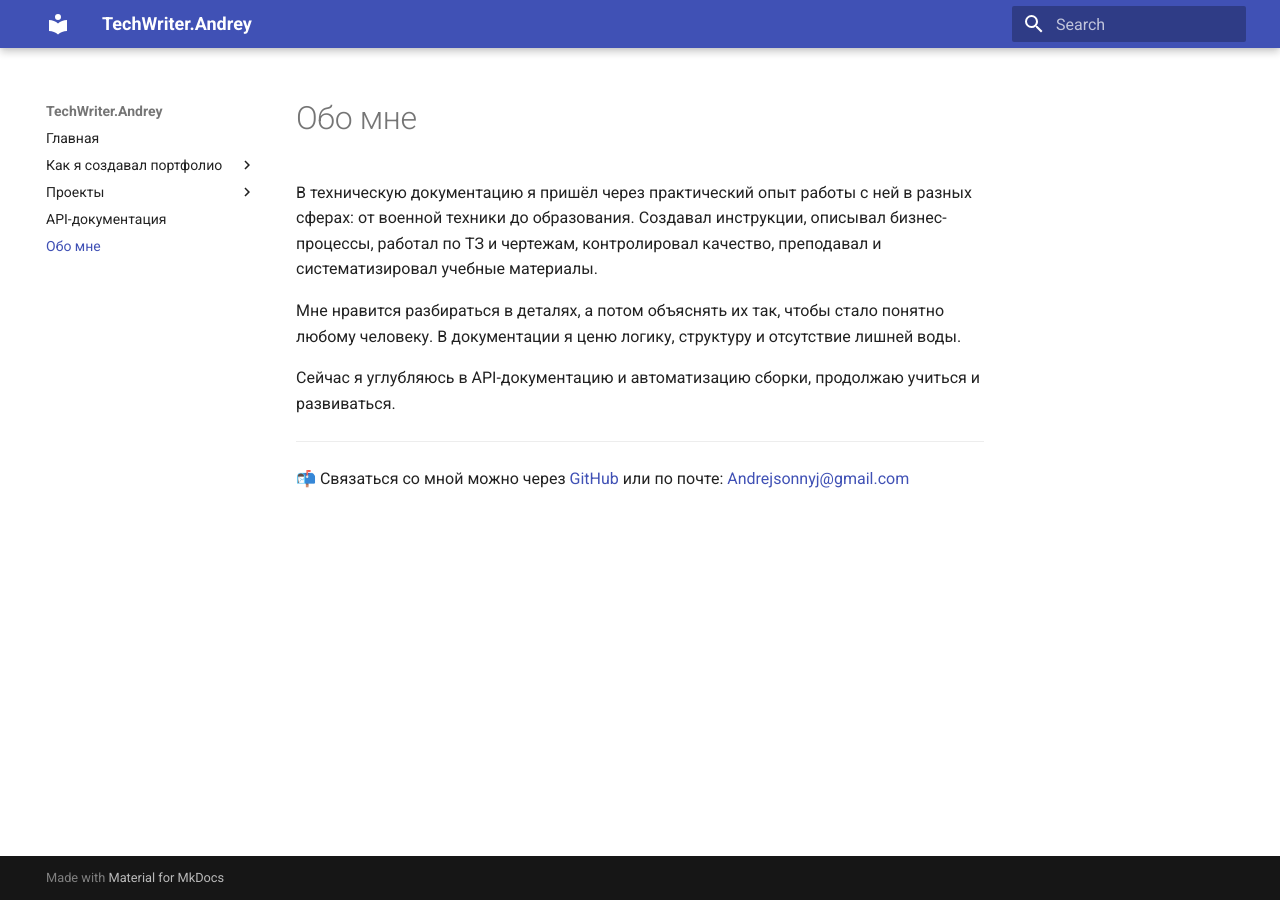
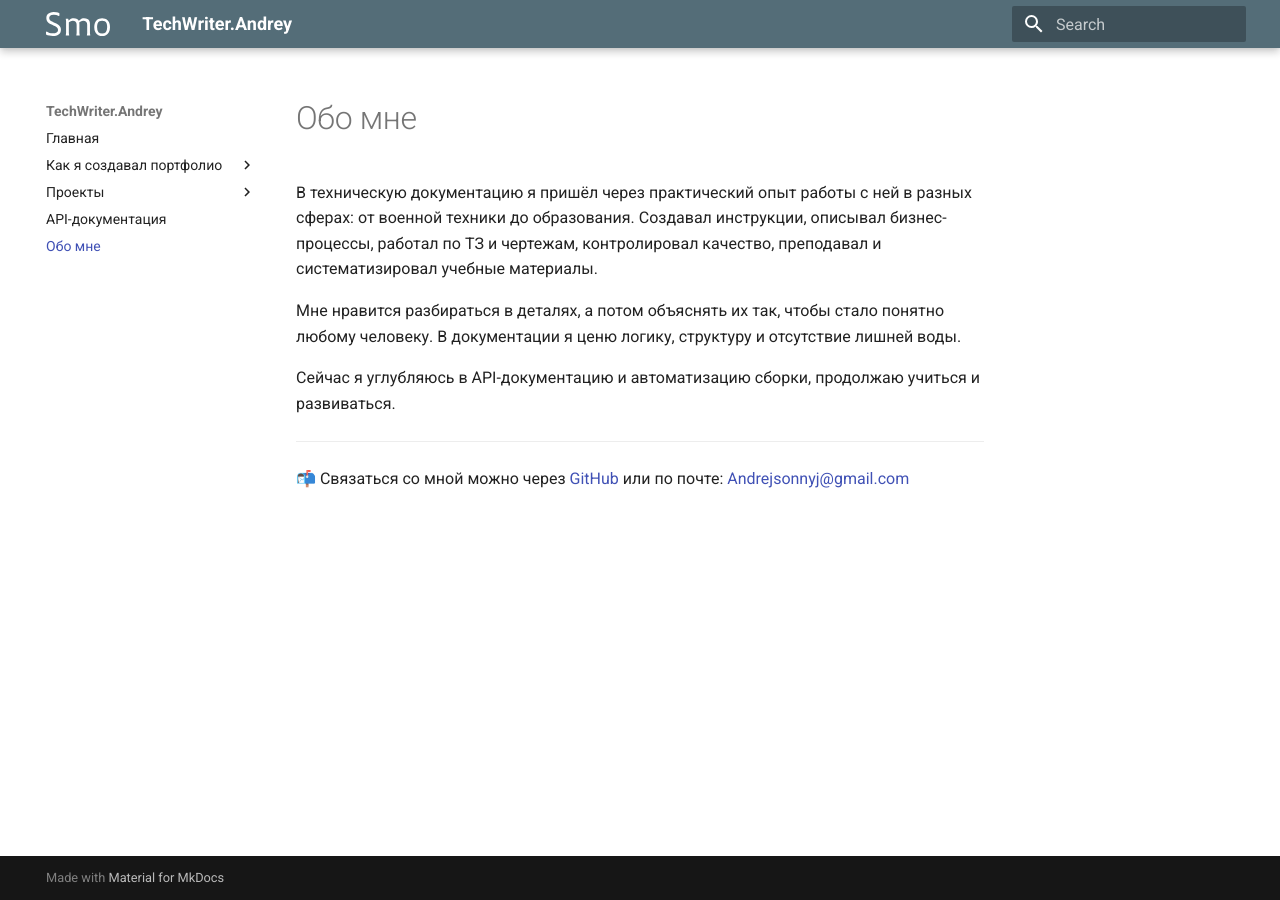
Before and after one commit to Awesmo-omsewA/Portfolio, an MkDocs documentation site: the page built from docs/about.md, in a window 1280 px wide. Built offline with MkDocs 1.6.1 and Material for MkDocs 9.7.7, drawn with Linux system fonts in a browser that asks for light colours.

Commit message:
style: обновил тему: цвет, логотип, фавикон

```diff
--- a/mkdocs.yml
+++ b/mkdocs.yml
@@ -3,6 +3,12 @@ site_description: Документация к моему портфолио
 
 theme:
   name: material
+  favicon: images/favicon-A-192x192.ico
+  logo: images/Logo-Smo-256.svg # путь к картинке логотипа
+  palette:
+    - scheme: default
+      primary: blue grey       # основной цвет
+      accent: teal   # акцентный цвет (для кнопок, ссылок и т.д.)
 
 nav:
 - Главная: index.md
```
Also changed, not shown: docs/images/Logo-Smo-256.svg (added), docs/images/favicon-A-192x192.ico (added).
